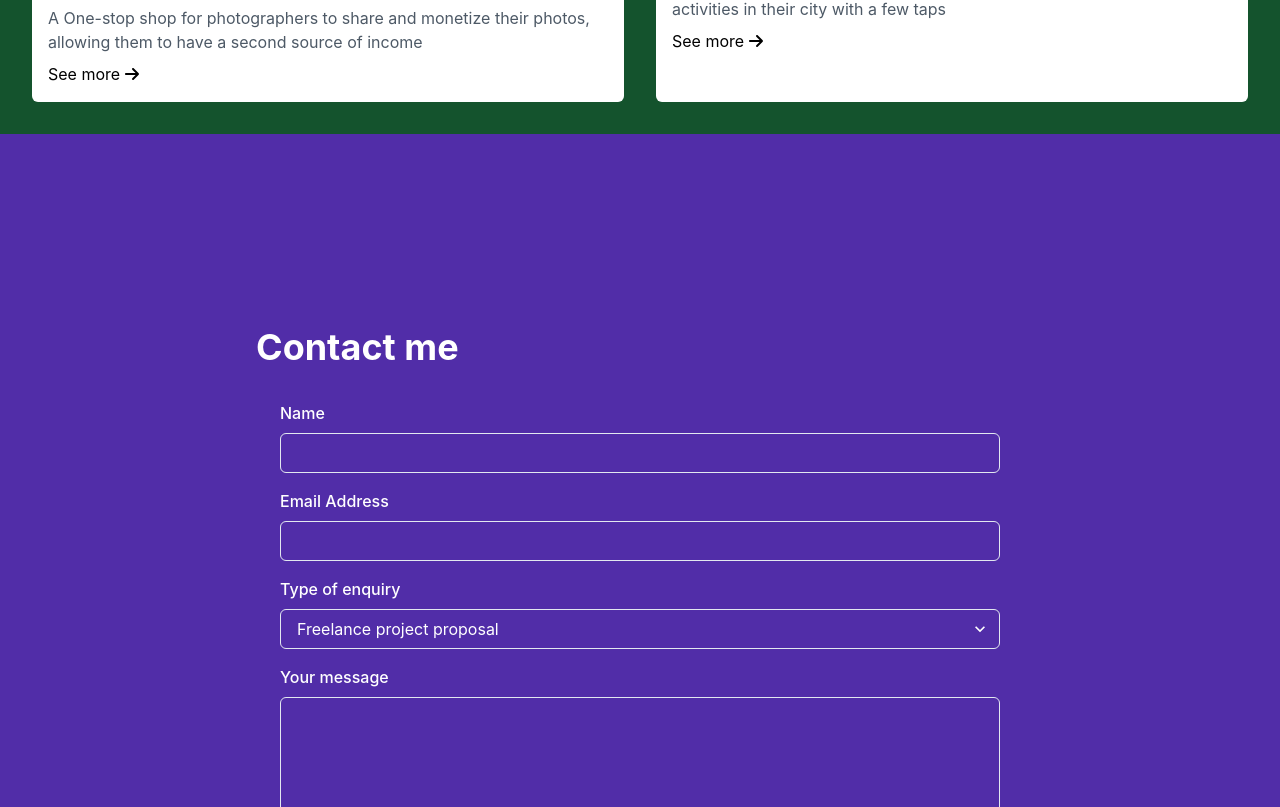
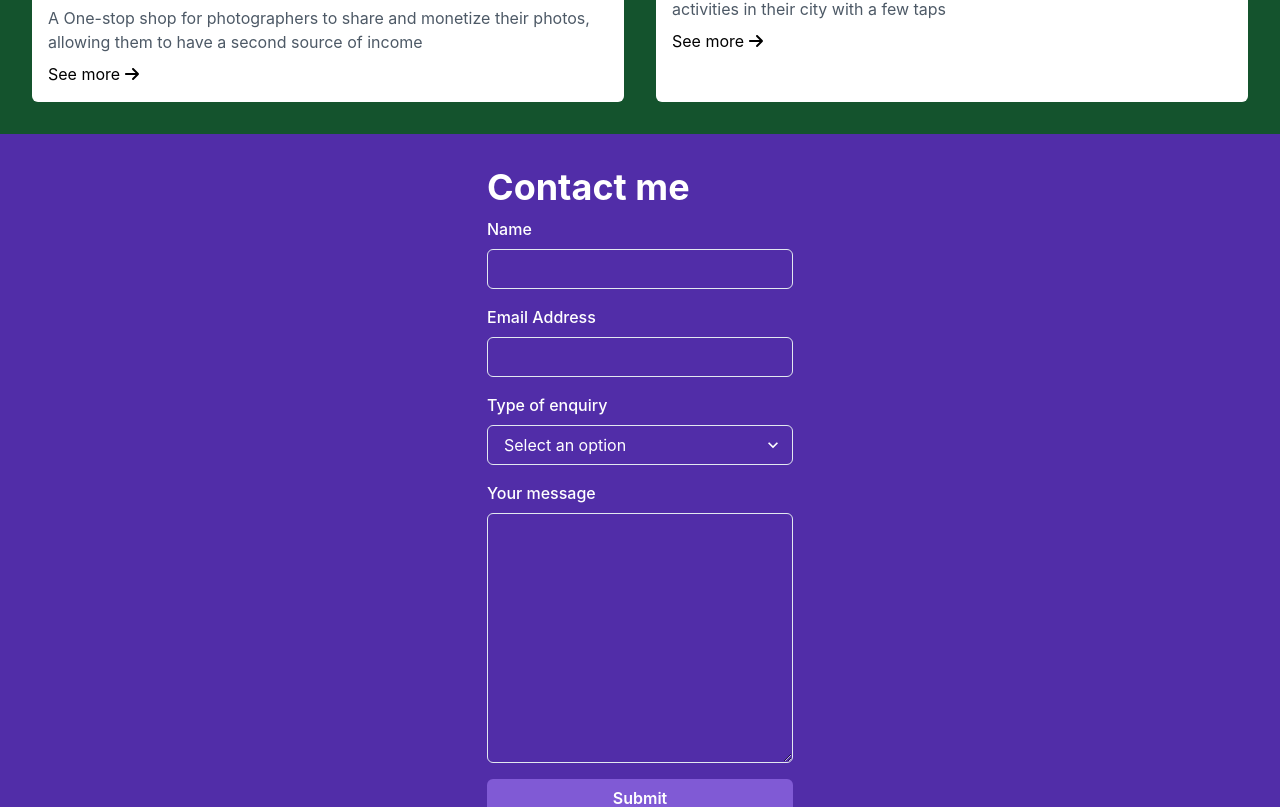
Before and after one commit to psanchezp31/portfolio-coursera, a React (Create React App) app: page / in a window 1280 px wide. Shown: the part 1853-2660 px from the top of the page. Built offline with nearby package versions, Linux system fonts and the light colour scheme.

Commit message:
feat(contact): validate form

```diff
--- a/src/components/ContactMeSection.js
+++ b/src/components/ContactMeSection.js
@@ -1,4 +1,4 @@
-import React, {useEffect} from "react";
+import React, { useEffect, useRef } from "react";
 import { useFormik } from "formik";
 import {
   Box,
@@ -11,73 +11,142 @@ import {
   Select,
   Textarea,
   VStack,
+  useToast,
 } from "@chakra-ui/react";
-import * as Yup from 'yup';
+import * as Yup from "yup";
 import FullScreenSection from "./FullScreenSection";
 import useSubmit from "../hooks/useSubmit";
-import {useAlertContext} from "../context/alertContext";
+import { useAlertContext } from "../context/alertContext";
 
 const LandingSection = () => {
-  const {isLoading, response, submit} = useSubmit();
-  const { onOpen } = useAlertContext();
+  const { isLoading, response, submit } = useSubmit();
+  const { onOpen, onClose } = useAlertContext();
+  const hasHandledResponse = useRef(false);
 
   const formik = useFormik({
-    initialValues: {},
-    onSubmit: (values) => {},
-    validationSchema: Yup.object({}),
+    initialValues: {
+      firstName: "",
+      email: "",
+      proposal: "",
+      comment: "",
+    },
+    onSubmit: async (values) => {
+      await submit("/api/submit", values);
+    },
+    validationSchema: Yup.object({
+      firstName: Yup.string().required("Name is required"),
+      email: Yup.string().email("Invalid email").required("Email is required"),
+      proposal: Yup.string().required("Type of enquiry is required"),
+      comment: Yup.string().required("Message is required"),
+    }),
   });
+
+  useEffect(() => {
+    if (!response || hasHandledResponse.current) return;
+
+    if (response.type === "success") {
+      onOpen("success", response.message);
+      formik.resetForm();
+    } else if (response.type === "error") {
+      onOpen("error", response.message);
+    }
+
+    hasHandledResponse.current = true;
+
+    const timer = setTimeout(() => {
+      onClose();
+      hasHandledResponse.current = false;
+    }, 5000);
+
+    return () => clearTimeout(timer);
+  }, [response, onOpen, onClose, formik]);
 
   return (
     <FullScreenSection
       isDarkBackground
       backgroundColor="#512DA8"
-      py={16}
+      p={8}
       spacing={8}
     >
-      <VStack w="1024px" p={32} alignItems="flex-start">
+      <VStack alignItems="flex-start">
         <Heading as="h1" id="contactme-section">
           Contact me
         </Heading>
-        <Box p={6} rounded="md" w="100%">
-          <form>
+        <Box rounded="md" w="100%">
+          <form onSubmit={formik.handleSubmit}>
             <VStack spacing={4}>
-              <FormControl isInvalid={false}>
+              <FormControl
+                isInvalid={
+                  formik.touched.firstName && !!formik.errors.firstName
+                }
+              >
                 <FormLabel htmlFor="firstName">Name</FormLabel>
                 <Input
                   id="firstName"
                   name="firstName"
+                  type="text"
+                  onChange={formik.handleChange}
+                  onBlur={formik.handleBlur}
+                  value={formik.values.firstName}
                 />
-                <FormErrorMessage></FormErrorMessage>
+                <FormErrorMessage>{formik.errors.firstName}</FormErrorMessage>
               </FormControl>
-              <FormControl isInvalid={false}>
+              <FormControl
+                isInvalid={formik.touched.email && !!formik.errors.email}
+              >
                 <FormLabel htmlFor="email">Email Address</FormLabel>
                 <Input
                   id="email"
                   name="email"
                   type="email"
+                  onChange={formik.handleChange}
+                  onBlur={formik.handleBlur}
+                  value={formik.values.email}
                 />
-                <FormErrorMessage></FormErrorMessage>
+                <FormErrorMessage>{formik.errors.email}</FormErrorMessage>
               </FormControl>
-              <FormControl>
-                <FormLabel htmlFor="type">Type of enquiry</FormLabel>
-                <Select id="type" name="type">
+              <FormControl
+                isInvalid={formik.touched.proposal && !!formik.errors.proposal}
+              >
+                <FormLabel htmlFor="proposal">Type of enquiry</FormLabel>
+                <Select
+                  id="proposal"
+                  name="proposal"
+                  onChange={formik.handleChange}
+                  onBlur={formik.handleBlur}
+                  value={formik.values.proposal}
+                >
+                  <option value="" disabled>
+                    Select an option
+                  </option>
                   <option value="hireMe">Freelance project proposal</option>
                   <option value="openSource">
                     Open source consultancy session
                   </option>
                   <option value="other">Other</option>
                 </Select>
+                <FormErrorMessage>{formik.errors.proposal}</FormErrorMessage>
               </FormControl>
-              <FormControl isInvalid={false}>
+              <FormControl
+                isInvalid={formik.touched.comment && !!formik.errors.comment}
+              >
                 <FormLabel htmlFor="comment">Your message</FormLabel>
                 <Textarea
                   id="comment"
                   name="comment"
                   height={250}
+                  onChange={formik.handleChange}
+                  onBlur={formik.handleBlur}
+                  value={formik.values.comment}
                 />
-                <FormErrorMessage></FormErrorMessage>
+                <FormErrorMessage>{formik.errors.comment}</FormErrorMessage>
               </FormControl>
-              <Button type="submit" colorScheme="purple" width="full">
+              <Button
+                type="submit"
+                colorScheme="purple"
+                width="full"
+                isLoading={isLoading}
+              >
                 Submit
               </Button>
             </VStack>
```
